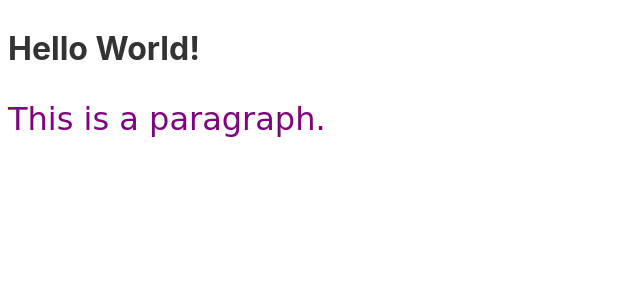
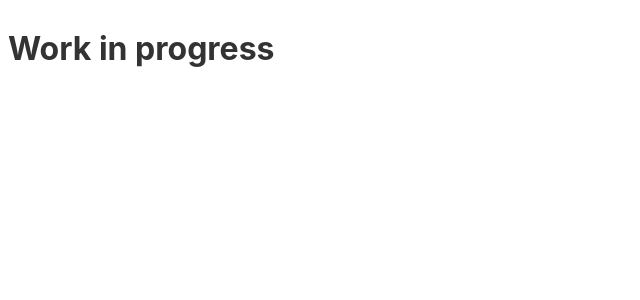
Before and after one commit to cduployez/svelte-resume, a Svelte app: page / in a window 1280 px wide. Shown: the top 300 px of the page, without its empty margins (0-640 px from the left). Built offline with nearby package versions, Linux system fonts and the light colour scheme.

Commit message:
HTML Structure

```diff
--- a/src/App.svelte
+++ b/src/App.svelte
@@ -8,6 +8,28 @@
 
 </style>
 
-<h1>Hello {name}!</h1>
+<!--<CvMenuBar/>-->
+<h1>Work in progress</h1>
 
-<Nested/>
+<main>
+    <!--<CvHeader/>-->
+
+    <!--<CvBanner/>-->
+
+    <div class="columns">
+        <div>
+            <!--<CvExperiences/>-->
+            <!--<CvProjects/>-->
+        </div>
+
+        <div>
+            <!--<CvFormations/>-->
+            <!--<CvSkills/>-->
+            <!--<CvLanguages/>-->
+            <!--<CvHobbies/>-->
+        </div>
+
+    </div>
+
+    <!--<CvFooter/>-->
+</main>
```
